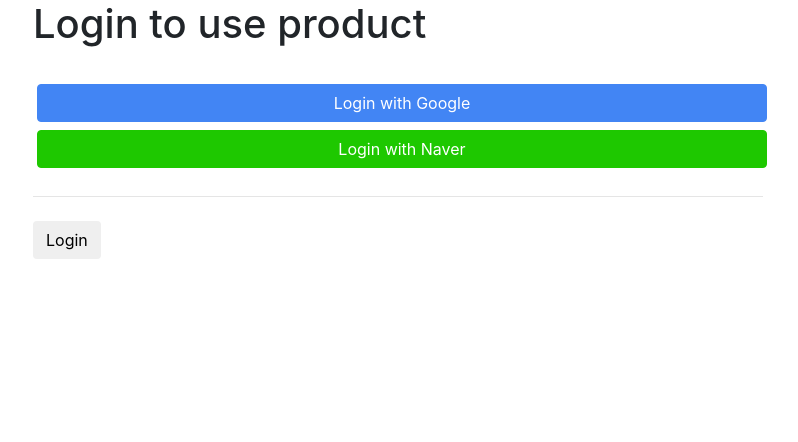
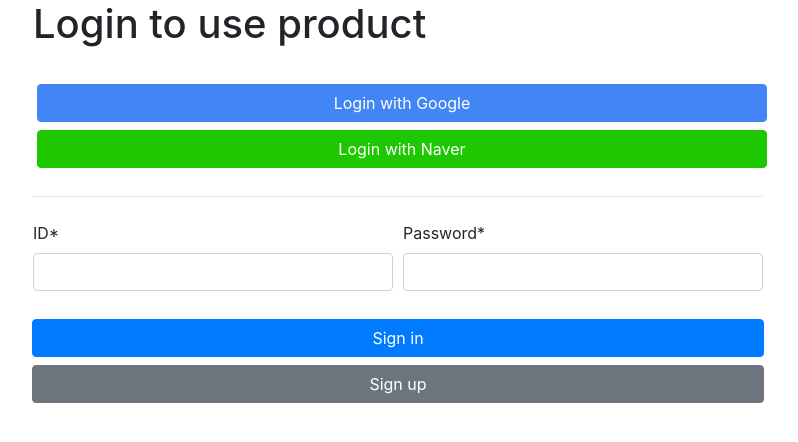
Before and after one commit to Bak-JH/HixProductServerBackup, a Django app: page /product/login/ in a window 1280 px wide. Shown: the part 115-557 px from the top of the page, without its empty margins (242-1040 px from the left). Run offline with Django 3.2, Linux system fonts and the light colour scheme; some libraries are stand-ins or nearby versions.

Commit message:
add login, signup view

```diff
--- a/product/forms.py
+++ b/product/forms.py
@@ -3,9 +3,10 @@
 from django import forms
 from django.core.exceptions import ValidationError
 from django.utils.translation import ugettext_lazy as _
+from django.contrib.auth.models import User
 from product.models import Product, ProductSerial
 from crispy_forms.helper import FormHelper
-from crispy_forms.layout import Layout, Row, Column
+from crispy_forms.layout import Layout, Row, Column, Submit, Field
 
 
 class RegisterSerialForm(forms.Form):
@@ -30,17 +31,69 @@
         return data
 
 
-class LoginForm(forms.Form):
-    id = forms.CharField(label="ID")
-    password = forms.CharField(widget=forms.PasswordInput, label=_("Password"))
+class LoginForm(forms.ModelForm):
+    username = forms.CharField(label='ID')
+    password = forms.CharField(label='Password', widget=forms.PasswordInput)
 
     def __init__(self, *args, **kwargs):
         super().__init__(*args, **kwargs)
-        self.helper = FormHelper()
+        self.helper = FormHelper(self)
         self.helper.layout = Layout(
             Row(
-                Column('id', css_class='form-group col-md-6 mb-0'),
-                Column('password', css_class='form-group col-md-6 mb-0'),
+                Column(
+                    Field('username', css_class='form-control mb-4'),
+                    css_class='col-sm-6'
+                ),
+                Column(
+                    Field('password', css_class='form-control mb-4'),
+                    css_class='col-sm-6'
+                ),
+                css_class='form-row'
+            ),
+            Row(
+                Submit('submit', 'Sign in', css_class='btn btn-primary w-100 m-1'),
                 css_class='form-row'
             )
         )
+    class Meta:
+        model = User
+        widgets = {'password':forms.PasswordInput}
+        fields = ['username','password']
+
+class SignupForm(forms.ModelForm):
+    username = forms.CharField(label='ID')
+    email = forms.EmailField(label='Email', required=False)
+    password = forms.CharField(label='Password', widget=forms.PasswordInput)
+
+    def __init__(self, *args, **kwargs):
+        super().__init__(*args, **kwargs)
+        self.helper = FormHelper(self)
+        self.helper.layout = Layout(
+            Row(
+                 Column(
+                    Field('email', css_class='form-control mb-4'),
+                    css_class='col-sm-12'
+                ),
+                css_class='form-row'
+            ),
+            Row(
+                Column(
+                    Field('username', css_class='form-control mb-4'),
+                    css_class='col-sm-6'
+                ),
+
+                Column(
+                    Field('password', css_class='form-control mb-4'),
+                    css_class='col-sm-6'
+                ),
+                css_class='form-row'
+            ),
+            Row(
+                Submit('submit', 'Sign up', css_class='btn btn-primary w-100 m-1'),
+                css_class='form-row'
+            )
+        )
+
+    class Meta:
+        model = User
+        fields = ['username', 'email', 'password']
--- a/product/templates/product/login.html
+++ b/product/templates/product/login.html
@@ -18,8 +18,21 @@
     <br>
     <hr class="mt-4 mb-4">
 
-  <form class="login" method="POST" action="{% url 'product_login_redirect' %}">
+    <form class="login" method="POST">
       {% csrf_token %}
-    <button class="btn btn-default" type="submit">Login</button>
-  </form>  {% endif %}
+      {% if form.errors %}
+        {% for message in form.errors.values %}
+          <h5> {{ message }} </h5>
+        {% endfor %}
+      {% endif %}
+      {% if error %}
+          <h5> {{ error }} </h5>
+        {% endif %}
+      {% endif %}
+      {% crispy form %}
+    </form>
+    <div class='form-row'>
+      <a class="btn btn-secondary w-100 m-1" href="/product/signup" role="button">Sign up</a>
+    </div>
+
 {% endblock %}
--- a/product/urls.py
+++ b/product/urls.py
@@ -24,6 +24,7 @@
 
 urlpatterns = [
     path('login/', views.product_login, name = 'product_login'),
+    path('signup/', views.product_signup, name = 'product_signup'),
     path('login_redirect/', views.product_login_redirect, name = 'product_login_redirect'),
     # path('check_login/', views.check_login, name = 'check_login'),
     path('owns/<str:product_name>', views.owns, name = 'owns_product'),
--- a/product/views.py
+++ b/product/views.py
@@ -7,12 +7,14 @@
 from django.contrib.auth.mixins import PermissionRequiredMixin
 from django.contrib.auth.decorators import permission_required
 from django.contrib.auth.decorators import login_required
+from django.contrib.auth import authenticate, login
+from django.contrib.auth.models import User
 from django.shortcuts import get_object_or_404
 from django.http import HttpResponseForbidden, HttpResponseNotFound, HttpResponse, HttpResponseRedirect
 from django.core.exceptions import MultipleObjectsReturned
 from django.urls import reverse
 from product.models import Product, ProductSerial
-from product.forms import RegisterSerialForm, LoginForm
+from product.forms import RegisterSerialForm, LoginForm, SignupForm
 from django.db import models
 
 from allauth.account.signals import user_signed_up
@@ -79,13 +81,54 @@
 
     return HttpResponseRedirect(reverse('registration_done'))
 
-@require_GET
-def product_login(req):
+def product_signup(request):
+    if request.user.is_authenticated:
+        return HttpResponseRedirect('/product/login_redirect/')
+
+    else:
+        if request.method == "POST":
+            form = SignupForm(request.POST)
+            if form.is_valid():
+                new_user = User.objects.create_user(**form.cleaned_data)
+                return HttpResponseRedirect(reverse('product_login'))
+
+        #get
+        else:
+            form = SignupForm()
+    return render(request, 'product/signup.html', {'form': form})
+
+def product_login(request):
     """Checks logged in status"""
-    if req.user.is_authenticated:
+    if request.user.is_authenticated:
         return HttpResponseRedirect('/product/login_redirect/')
-    form = LoginForm()
-    return render(req, 'product/login.html', {'form': form})
+    else:
+        if request.method == 'POST':
+            print(request.POST)
+            form = LoginForm(request.POST)
+            id = request.POST['username']
+            pw = request.POST['password']
+            user = authenticate(username=id, password=pw)
+            if user is not None:
+                login(request, user=user)
+                return HttpResponseRedirect(reverse('product_login_redirect'))
+            else:
+                try:
+                    user = User.objects.get(username=request.POST['username'])
+                    error = 'Password is incorrect'
+                except:
+                    error = 'We cannot find an account with that ID'
+
+                context = {
+                    'form': form,
+                    'error': error
+                }
+                return render(request, 'product/login.html', context)
+
+        #get
+        else:
+            form = LoginForm()
+
+        return render(request, 'product/login.html', {'form': form})
 
 
 @login_required
```
Also changed, not shown: product/templates/product/signup.html (added, +17 -0 lines). Lines whose indentation alone changed are shown as unchanged.
